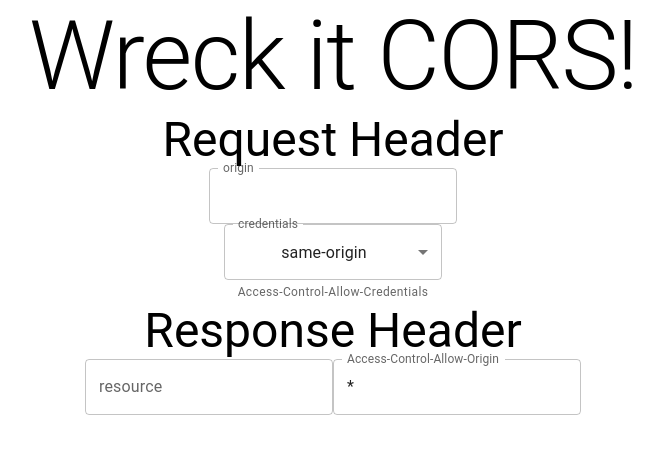
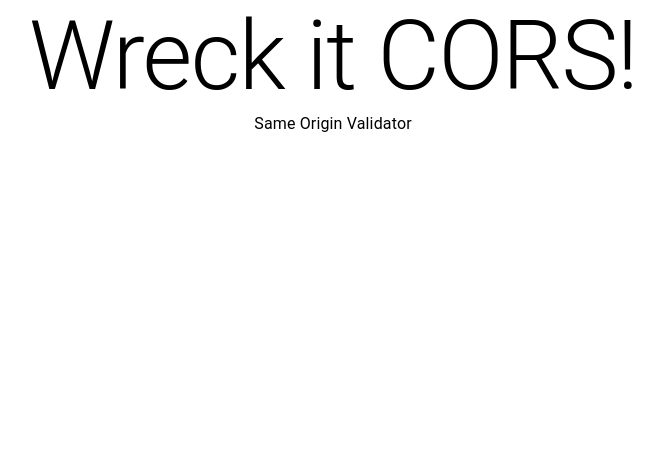
Before and after one commit to jayjnu/wreck-it-cors, a React (Create React App) app: page / in a window 1280 px wide. Shown: the top 454 px of the page, without its empty margins (307-970 px from the left). Built offline with nearby package versions, Linux system fonts and the light colour scheme.

Commit message:
feat(App): add routing

```diff
--- a/src/App.tsx
+++ b/src/App.tsx
@@ -1,13 +1,18 @@
 import { Typography } from '@mui/material';
 import { FC } from 'react';
+import { Routes, Route } from 'react-router-dom';
 import './App.css';
 import { Form } from './features/FetchValidator';
+import { SameOriginValidator } from './features/SameOriginValidator';
 
 const App: FC = () => {
   return (
     <div className="App">
       <Typography variant="h1">Wreck it CORS!</Typography>
-      <Form />
+      <Routes>
+        <Route path="/" element={<SameOriginValidator />} />
+        <Route path="/fetch" element={<Form />} />
+      </Routes>
     </div>
   );
 };
--- a/src/index.tsx
+++ b/src/index.tsx
@@ -3,10 +3,13 @@ import ReactDOM from 'react-dom';
 import './index.css';
 import App from './App';
 import reportWebVitals from './reportWebVitals';
+import { BrowserRouter } from 'react-router-dom';
 
 ReactDOM.render(
   <React.StrictMode>
-    <App />
+    <BrowserRouter>
+      <App />
+    </BrowserRouter>
   </React.StrictMode>,
   document.getElementById('root')
 );
```
